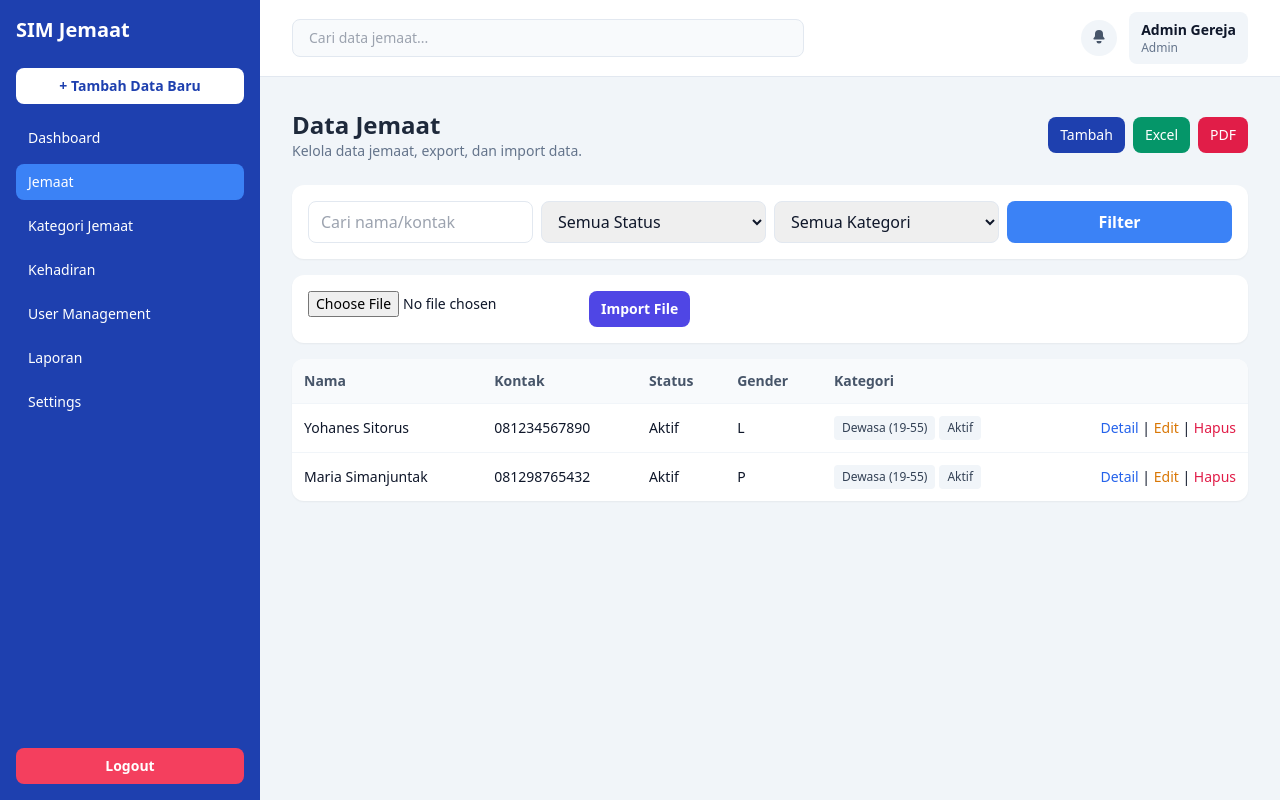
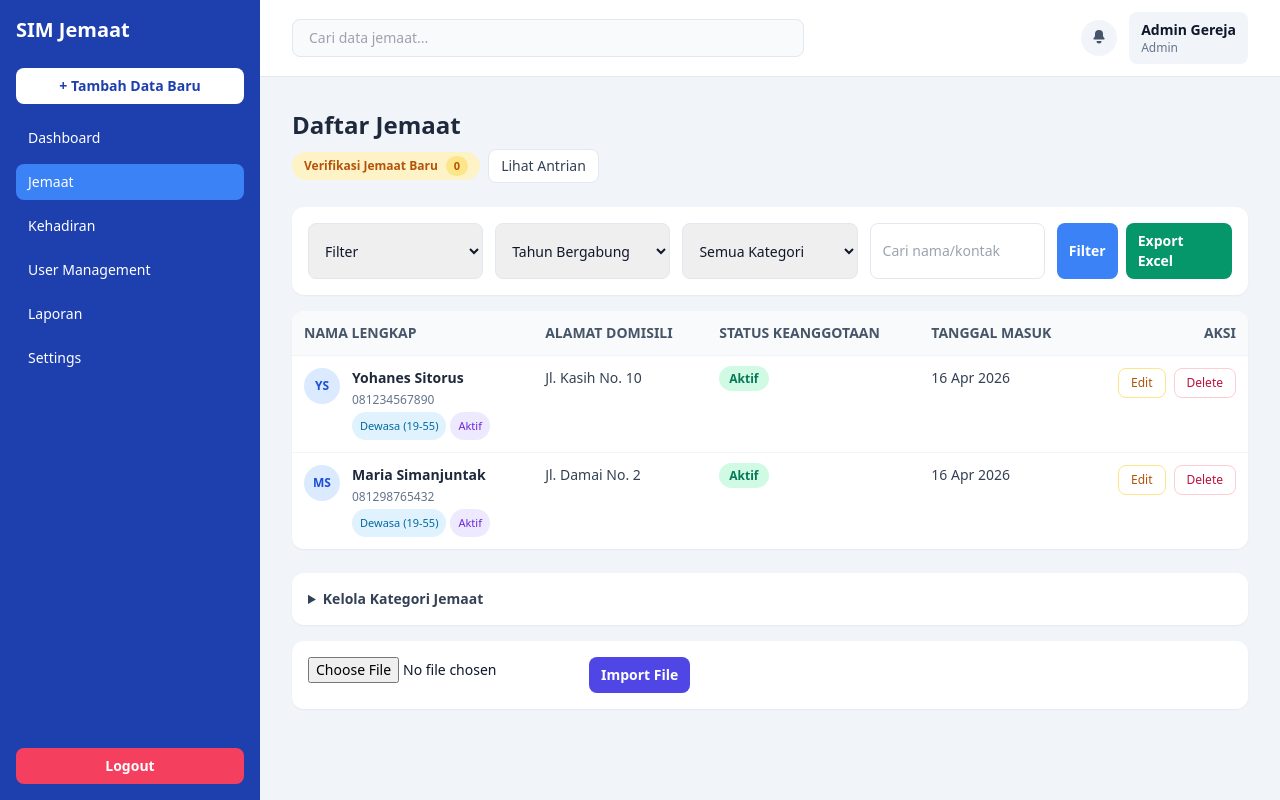
Before and after one commit to Febrii142/Sistem_dataGereja-Fix, a Laravel app: page /members in a window 1280 px wide. Run offline with Laravel 12, Linux system fonts and the light colour scheme; a user stored in the database is signed in; data comes from the database, SQL or seed files in the repository; some libraries are stand-ins or nearby versions.

Commit message:
feat: integrate kategori jemaat into daftar jemaat page
Agent-Logs-Url: https://github.com/Febrii142/Sistem_dataGereja-Fix/sessions/d5a1a296-3906-4471-8df6-9ca8c3ce5fe2

Co-authored-by: Febrii142 <174692100+Febrii142@users.noreply.github.com>

```diff
--- a/app/Http/Controllers/MemberController.php
+++ b/app/Http/Controllers/MemberController.php
@@ -15,9 +15,20 @@ class MemberController extends Controller
     public function index(Request $request)
     {
         $categories = Category::query()->orderBy('type')->orderBy('name')->get(['id', 'name', 'type']);
+        $statusOptions = [
+            'aktif' => 'Aktif',
+            'pengurus' => 'Pengurus',
+            'proses_verifikasi' => 'Proses Verifikasi',
+            'pasif' => 'Pasif',
+            'tidak_aktif' => 'Tidak Aktif',
+        ];
+        $availableJoinYears = range((int) now()->year, (int) now()->year - 10);
+        $verificationQueueCount = Member::query()
+            ->where('status', 'proses_verifikasi')
+            ->count();
 
         $members = Member::query()
-            ->with('categories:id,name')
+            ->with('categories:id,name,type')
             ->when($request->filled('search'), function ($query) use ($request) {
                 $query->where(function ($subQuery) use ($request) {
                     $subQuery->where('nama', 'like', '%'.$request->string('search').'%')
@@ -26,11 +37,21 @@ class MemberController extends Controller
             })
             ->when($request->filled('status'), fn ($query) => $query->where('status', $request->string('status')))
             ->when($request->filled('category_id'), fn ($query) => $query->whereHas('categories', fn ($subQuery) => $subQuery->whereKey($request->integer('category_id'))))
+            ->when(
+                $request->filled('tahun_bergabung') && is_numeric($request->input('tahun_bergabung')),
+                fn ($query) => $query->whereYear('created_at', (int) $request->input('tahun_bergabung'))
+            )
             ->latest()
             ->paginate(10)
             ->withQueryString();
 
-        return view('members.index', compact('members', 'categories'));
+        return view('members.index', compact(
+            'members',
+            'categories',
+            'statusOptions',
+            'availableJoinYears',
+            'verificationQueueCount'
+        ));
     }
 
     public function create()
--- a/resources/views/layouts/app.blade.php
+++ b/resources/views/layouts/app.blade.php
@@ -21,7 +21,6 @@
             <nav class="space-y-2 text-sm">
                 <a href="{{ route('dashboard') }}" class="block rounded-lg px-3 py-2 {{ request()->routeIs('dashboard') ? 'bg-[#3b82f6]' : 'hover:bg-[#3b82f6]' }}">Dashboard</a>
                 <a href="{{ route('members.index') }}" class="block rounded-lg px-3 py-2 {{ request()->routeIs('members.*') ? 'bg-[#3b82f6]' : 'hover:bg-[#3b82f6]' }}">Jemaat</a>
-                <a href="{{ route('categories.index') }}" class="block rounded-lg px-3 py-2 {{ request()->routeIs('categories.*') ? 'bg-[#3b82f6]' : 'hover:bg-[#3b82f6]' }}">Kategori Jemaat</a>
                 <a href="{{ route('attendances.index') }}" class="block rounded-lg px-3 py-2 {{ request()->routeIs('attendances.*') ? 'bg-[#3b82f6]' : 'hover:bg-[#3b82f6]' }}">Kehadiran</a>
                 @if(auth()->user()->role === 'admin')
                     <a href="{{ route('users.index') }}" class="block rounded-lg px-3 py-2 {{ request()->routeIs('users.*') ? 'bg-[#3b82f6]' : 'hover:bg-[#3b82f6]' }}">User Management</a>
--- a/resources/views/members/_form.blade.php
+++ b/resources/views/members/_form.blade.php
@@ -30,7 +30,7 @@
                     <span>{{ $category->name }} ({{ ucfirst($category->type) }})</span>
                 </label>
             @empty
-                <p class="text-sm text-slate-500">Belum ada kategori. Tambahkan dari menu Kategori Jemaat.</p>
+                <p class="text-sm text-slate-500">Belum ada kategori. Tambahkan dari halaman Daftar Jemaat.</p>
             @endforelse
         </div>
     </div>
--- a/resources/views/members/index.blade.php
+++ b/resources/views/members/index.blade.php
@@ -1,75 +1,138 @@
 @extends('layouts.app')
 @section('content')
-<div class="mb-6 flex flex-wrap items-center justify-between gap-3">
-    <div>
-        <h2 class="text-2xl font-bold text-slate-800">Data Jemaat</h2>
-        <p class="text-sm text-slate-500">Kelola data jemaat, export, dan import data.</p>
-    </div>
-    <div class="flex flex-wrap gap-2 text-sm">
-        <a class="rounded-lg bg-[#1e40af] px-3 py-2 text-white hover:bg-[#1d4ed8]" href="{{ route('members.create') }}">Tambah</a>
-        <a class="rounded-lg bg-emerald-600 px-3 py-2 text-white hover:bg-emerald-700" href="{{ route('members.export.excel') }}">Excel</a>
-        <a class="rounded-lg bg-rose-600 px-3 py-2 text-white hover:bg-rose-700" href="{{ route('members.export.pdf') }}">PDF</a>
+<div class="mb-6 flex flex-wrap items-center justify-between gap-4">
+    <div class="space-y-2">
+        <h2 class="text-2xl font-bold text-slate-800">Daftar Jemaat</h2>
+        <div class="flex flex-wrap items-center gap-2">
+            <span class="inline-flex items-center rounded-full bg-amber-100 px-3 py-1 text-xs font-semibold text-amber-700">
+                Verifikasi Jemaat Baru
+                <span class="ml-2 rounded-full bg-amber-200 px-2 py-0.5 text-[11px]">{{ $verificationQueueCount }}</span>
+            </span>
+            <a href="{{ route('notifications.index') }}" class="inline-flex items-center rounded-lg border border-slate-200 bg-white px-3 py-1.5 text-sm font-medium text-slate-700 hover:bg-slate-50">
+                Lihat Antrian
+            </a>
+        </div>
     </div>
 </div>
-<form method="get" class="mb-4 grid gap-2 rounded-xl bg-white p-4 shadow-sm md:grid-cols-4">
-    <input class="rounded-lg border border-slate-200 px-3 py-2" name="search" value="{{ request('search') }}" placeholder="Cari nama/kontak">
-    <select class="rounded-lg border border-slate-200 px-3 py-2" name="status">
-        <option value="">Semua Status</option>
-        <option value="aktif" @selected(request('status') === 'aktif')>Aktif</option>
-        <option value="tidak_aktif" @selected(request('status') === 'tidak_aktif')>Tidak Aktif</option>
+
+<form method="get" class="mb-4 grid gap-3 rounded-xl bg-white p-4 shadow-sm md:grid-cols-5">
+    <select class="rounded-lg border border-slate-200 px-3 py-2 text-sm" name="status">
+        <option value="">Filter</option>
+        @foreach($statusOptions as $statusValue => $statusLabel)
+            <option value="{{ $statusValue }}" @selected(request('status') === $statusValue)>{{ $statusLabel }}</option>
+        @endforeach
     </select>
-    <select class="rounded-lg border border-slate-200 px-3 py-2" name="category_id">
+    <select class="rounded-lg border border-slate-200 px-3 py-2 text-sm" name="tahun_bergabung">
+        <option value="">Tahun Bergabung</option>
+        @foreach($availableJoinYears as $joinYear)
+            <option value="{{ $joinYear }}" @selected((string)request('tahun_bergabung') === (string)$joinYear)>{{ $joinYear }}</option>
+        @endforeach
+    </select>
+    <select class="rounded-lg border border-slate-200 px-3 py-2 text-sm" name="category_id">
         <option value="">Semua Kategori</option>
         @foreach($categories as $category)
-            <option value="{{ $category->id }}" @selected((string)request('category_id') === (string)$category->id)>{{ $category->name }} ({{ ucfirst($category->type) }})</option>
+            <option value="{{ $category->id }}" @selected((string)request('category_id') === (string)$category->id)>{{ $category->name }}</option>
         @endforeach
     </select>
-    <button class="rounded-lg bg-[#3b82f6] px-3 py-2 font-semibold text-white hover:bg-[#2563eb]">Filter</button>
+    <input class="rounded-lg border border-slate-200 px-3 py-2 text-sm" name="search" value="{{ request('search') }}" placeholder="Cari nama/kontak">
+    <div class="flex gap-2">
+        <button class="flex-1 rounded-lg bg-[#3b82f6] px-3 py-2 text-sm font-semibold text-white hover:bg-[#2563eb]">Filter</button>
+        <a class="inline-flex items-center rounded-lg bg-emerald-600 px-3 py-2 text-sm font-semibold text-white hover:bg-emerald-700" href="{{ route('members.export.excel') }}">Export Excel</a>
+    </div>
 </form>
-<form method="post" enctype="multipart/form-data" action="{{ route('members.import') }}" class="mb-4 flex flex-wrap gap-2 rounded-xl bg-white p-4 shadow-sm">
-    @csrf
-    <input type="file" name="file" class="text-sm" required>
-    <button class="rounded-lg bg-indigo-600 px-3 py-2 text-sm font-semibold text-white hover:bg-indigo-700">Import File</button>
-</form>
+
 <div class="overflow-x-auto rounded-xl bg-white shadow-sm">
     <table class="w-full text-sm">
         <thead class="bg-slate-50 text-slate-600">
         <tr>
-            <th class="p-3 text-left font-semibold">Nama</th>
-            <th class="p-3 text-left font-semibold">Kontak</th>
-            <th class="p-3 text-left font-semibold">Status</th>
-            <th class="p-3 text-left font-semibold">Gender</th>
-            <th class="p-3 text-left font-semibold">Kategori</th>
-            <th class="p-3"></th>
+            <th class="p-3 text-left font-semibold">NAMA LENGKAP</th>
+            <th class="p-3 text-left font-semibold">ALAMAT DOMISILI</th>
+            <th class="p-3 text-left font-semibold">STATUS KEANGGOTAAN</th>
+            <th class="p-3 text-left font-semibold">TANGGAL MASUK</th>
+            <th class="p-3 text-right font-semibold">AKSI</th>
         </tr>
         </thead>
         <tbody>
         @forelse($members as $member)
+            @php
+                $memberStatus = strtolower((string) $member->status);
+                $statusClass = match ($memberStatus) {
+                    'aktif' => 'bg-emerald-100 text-emerald-700',
+                    'pengurus' => 'bg-indigo-100 text-indigo-700',
+                    'proses_verifikasi' => 'bg-amber-100 text-amber-700',
+                    'pasif', 'tidak_aktif' => 'bg-rose-100 text-rose-700',
+                    default => 'bg-slate-100 text-slate-700',
+                };
+                $nameParts = preg_split('/\s+/', trim($member->nama)) ?: [];
+                $initials = collect($nameParts)->take(2)->map(fn ($part) => strtoupper(mb_substr($part, 0, 1)))->implode('');
+            @endphp
             <tr class="border-t border-slate-100">
-                <td class="p-3">{{ $member->nama }}</td>
-                <td class="p-3">{{ $member->kontak }}</td>
-                <td class="p-3">{{ ucfirst(str_replace('_', ' ', $member->status)) }}</td>
-                <td class="p-3">{{ $member->jenis_kelamin === 'L' ? 'L' : 'P' }}</td>
-                <td class="p-3">
-                    <div class="flex flex-wrap gap-1">
-                        @forelse($member->categories as $category)
-                            <span class="rounded bg-slate-100 px-2 py-1 text-xs text-slate-700">{{ $category->name }}</span>
-                        @empty
-                            <span class="text-xs text-slate-400">-</span>
-                        @endforelse
+                <td class="p-3 align-top">
+                    <div class="flex items-start gap-3">
+                        <span class="inline-flex h-9 w-9 shrink-0 items-center justify-center rounded-full bg-[#dbeafe] text-xs font-semibold text-[#1d4ed8]">{{ $initials }}</span>
+                        <div class="min-w-0 space-y-1">
+                            <p class="font-semibold text-slate-800">{{ $member->nama }}</p>
+                            <p class="text-xs text-slate-500">{{ $member->kontak }}</p>
+                            <div class="flex flex-wrap gap-1">
+                                @forelse($member->categories as $category)
+                                    @php
+                                        $categoryClass = match ($category->type) {
+                                            'umur' => 'bg-sky-100 text-sky-700',
+                                            'status' => 'bg-violet-100 text-violet-700',
+                                            'wilayah' => 'bg-teal-100 text-teal-700',
+                                            default => 'bg-slate-100 text-slate-700',
+                                        };
+                                    @endphp
+                                    <span class="rounded-full px-2 py-1 text-[11px] font-medium {{ $categoryClass }}">{{ $category->name }}</span>
+                                @empty
+                                    <span class="text-xs text-slate-400">Tanpa kategori</span>
+                                @endforelse
+                            </div>
+                        </div>
                     </div>
                 </td>
-                <td class="p-3 text-right">
-                    <a class="text-[#2563eb]" href="{{ route('members.show',$member) }}">Detail</a> |
-                    <a class="text-amber-600" href="{{ route('members.edit',$member) }}">Edit</a> |
-                    <form action="{{ route('members.destroy',$member) }}" method="post" class="inline">@csrf @method('DELETE')<button class="text-rose-600" onclick="return confirm('Hapus data?')">Hapus</button></form>
+                <td class="p-3 align-top text-slate-700">{{ $member->alamat }}</td>
+                <td class="p-3 align-top">
+                    <span class="rounded-full px-2.5 py-1 text-xs font-semibold {{ $statusClass }}">{{ ucfirst(str_replace('_', ' ', $member->status)) }}</span>
+                </td>
+                <td class="p-3 align-top text-slate-700">{{ optional($member->created_at)->translatedFormat('d M Y') }}</td>
+                <td class="p-3 text-right align-top">
+                    <div class="inline-flex items-center gap-2">
+                        <a class="rounded-lg border border-amber-200 px-3 py-1.5 text-xs font-medium text-amber-700 hover:bg-amber-50" href="{{ route('members.edit',$member) }}">Edit</a>
+                        <form action="{{ route('members.destroy',$member) }}" method="post" class="inline">
+                            @csrf
+                            @method('DELETE')
+                            <button class="rounded-lg border border-rose-200 px-3 py-1.5 text-xs font-medium text-rose-700 hover:bg-rose-50" onclick="return confirm('Hapus data?')">Delete</button>
+                        </form>
+                    </div>
                 </td>
             </tr>
         @empty
-            <tr><td colspan="6" class="p-3 text-center text-slate-500">Belum ada data jemaat.</td></tr>
+            <tr><td colspan="5" class="p-3 text-center text-slate-500">Belum ada data jemaat.</td></tr>
         @endforelse
         </tbody>
     </table>
 </div>
 <div class="mt-4">{{ $members->links() }}</div>
+
+<details class="mt-6 rounded-xl bg-white p-4 shadow-sm">
+    <summary class="cursor-pointer text-sm font-semibold text-slate-700">Kelola Kategori Jemaat</summary>
+    <form action="{{ route('categories.store') }}" method="post" class="mt-4 grid gap-3 md:grid-cols-4">
+        @csrf
+        <input type="text" name="name" required placeholder="Nama kategori" class="rounded-lg border border-slate-200 px-3 py-2 text-sm">
+        <select name="type" required class="rounded-lg border border-slate-200 px-3 py-2 text-sm">
+            <option value="umur">Umur</option>
+            <option value="status">Status</option>
+            <option value="wilayah">Wilayah/Kelompok</option>
+        </select>
+        <input type="text" name="description" placeholder="Deskripsi (opsional)" class="rounded-lg border border-slate-200 px-3 py-2 text-sm">
+        <button class="rounded-lg bg-slate-900 px-3 py-2 text-sm font-semibold text-white hover:bg-slate-800">Tambah Kategori</button>
+    </form>
+</details>
+
+<form method="post" enctype="multipart/form-data" action="{{ route('members.import') }}" class="mt-4 flex flex-wrap gap-2 rounded-xl bg-white p-4 shadow-sm">
+    @csrf
+    <input type="file" name="file" class="text-sm" required>
+    <button class="rounded-lg bg-indigo-600 px-3 py-2 text-sm font-semibold text-white hover:bg-indigo-700">Import File</button>
+</form>
 @endsection
```
Also changed, not shown: tests/Feature/CategoryManagementTest.php (+34 -0 lines).
